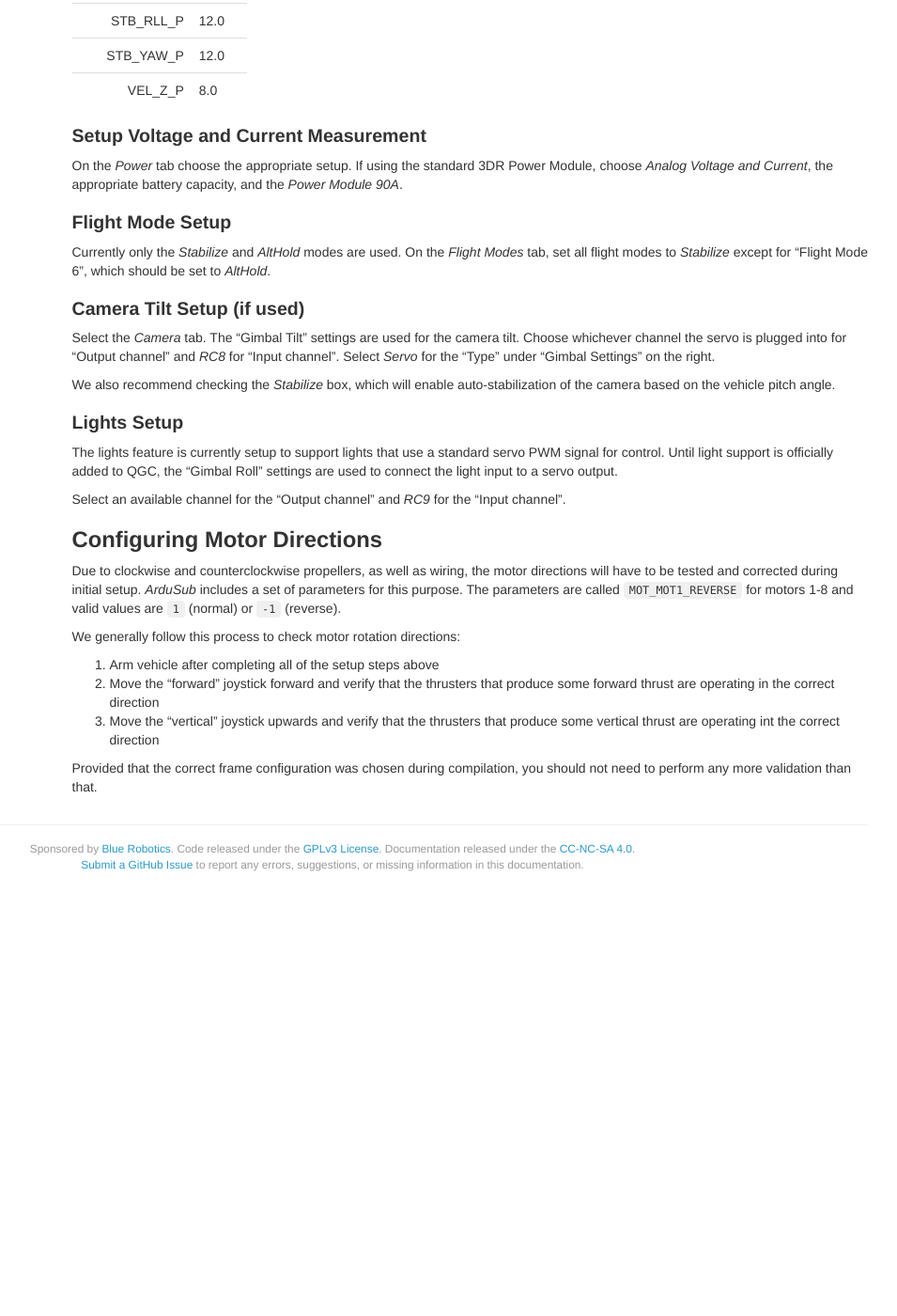
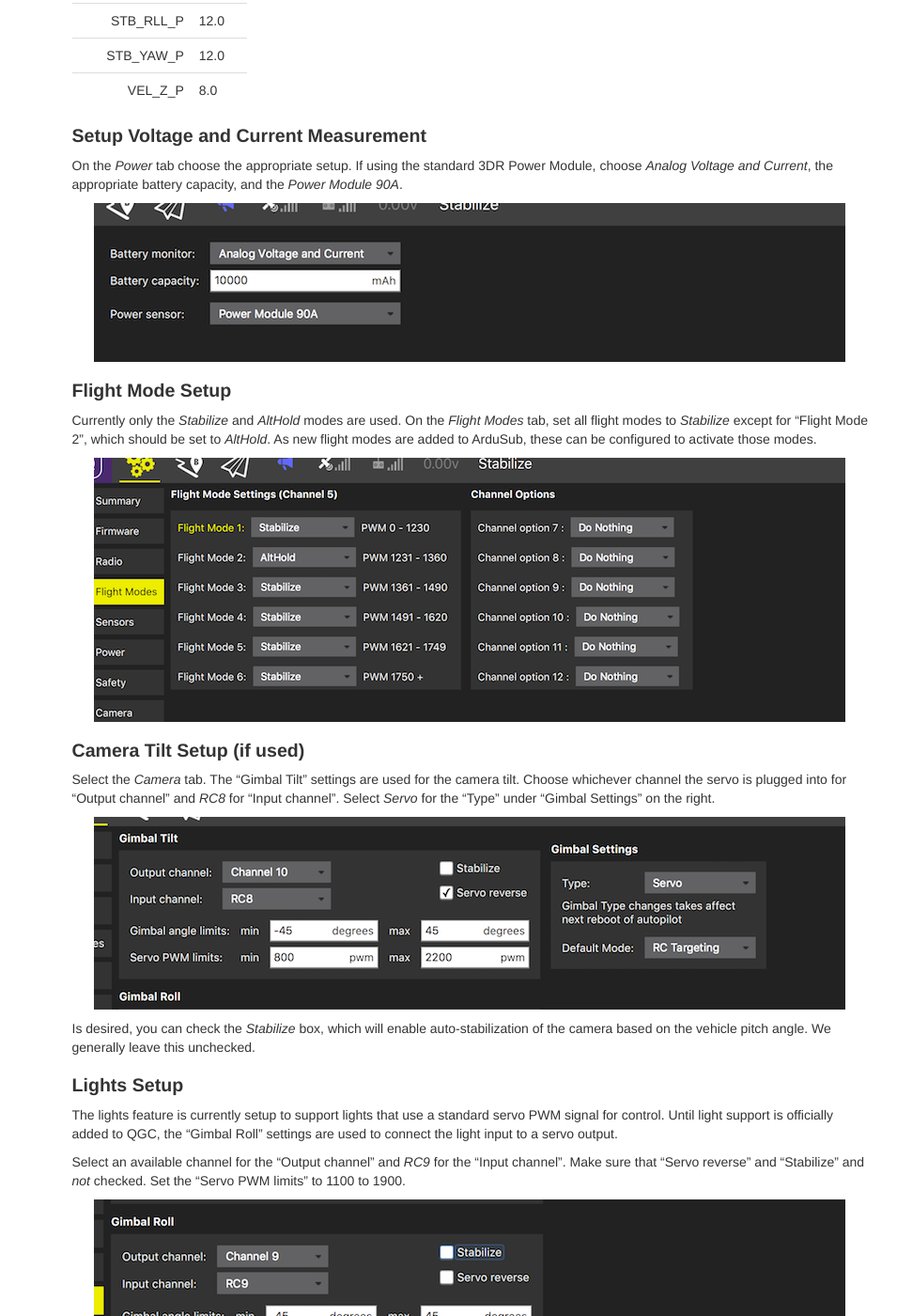
Before and after one commit to bluerobotics/retired-ardusub-docs, a Jekyll site: the page built from pages/initial-setup.md, in a window 1280 px wide and 1400 px high, scrolled down 6767 px. Shown: the whole window at 94% size, without its empty margins (286-1241 px from the left). Built offline with Jekyll 4.4.1, drawn with Linux system fonts in a browser that asks for light colours; nearby versions of some CDN libraries; some web fonts are replaced; comment, search, counter and statistics services are not loaded; before the commit the page ends 7716 px from its top, so only the background shows below that; some of the changed text lies outside the part shown.

Commit message:
Add more QGC setup screenshots.

```diff
--- a/pages/initial-setup.md
+++ b/pages/initial-setup.md
@@ -136,7 +136,7 @@ Once the controller is connected to QGC for the first time, we must calibrate th
 
 We recommend the button assignments shown in the image below:
 
-<img src="/images/controller.png" class="img-responsive" />
+<img src="/images/controller.png" class="img-responsive img-center" />
 
 Each button can be assigned to one primary function and one alternate "shift" function. If the "shift" functions are used, then a "shift" button must be assigned. This works like the shift key on your keyboard, altering the functionality of other buttons while pressed.
 
@@ -227,25 +227,33 @@ The following are the recommended control system parameters for the BlueROV. The
 
 On the *Power* tab choose the appropriate setup. If using the standard 3DR Power Module, choose *Analog Voltage and Current*, the appropriate battery capacity, and the *Power Module 90A*.
 
+<img src="/images/qgc/power-setup-1.png" class="img-responsive img-center" />
+
 ### Flight Mode Setup
 
-Currently only the *Stabilize* and *AltHold* modes are used. On the *Flight Modes* tab, set all flight modes to *Stabilize* except for "Flight Mode 6", which should be set to *AltHold*.
+Currently only the *Stabilize* and *AltHold* modes are used. On the *Flight Modes* tab, set all flight modes to *Stabilize* except for "Flight Mode 2", which should be set to *AltHold*. As new flight modes are added to ArduSub, these can be configured to activate those modes.
+
+<img src="/images/qgc/flight-mode-setup-1.png" class="img-responsive img-center" />
 
 ### Camera Tilt Setup (if used)
 
 Select the *Camera* tab. The "Gimbal Tilt" settings are used for the camera tilt. Choose whichever channel the servo is plugged into for "Output channel" and *RC8* for "Input channel". Select *Servo* for the "Type" under "Gimbal Settings" on the right.
 
-We also recommend checking the *Stabilize* box, which will enable auto-stabilization of the camera based on the vehicle pitch angle.
+<img src="/images/qgc/camera-tilt-setup-1.png" class="img-responsive img-center" />
+
+Is desired, you can check the *Stabilize* box, which will enable auto-stabilization of the camera based on the vehicle pitch angle. We generally leave this unchecked.
 
 ### Lights Setup
 
 The lights feature is currently setup to support lights that use a standard servo PWM signal for control. Until light support is officially added to QGC, the "Gimbal Roll" settings are used to connect the light input to a servo output.
 
-Select an available channel for the "Output channel" and *RC9* for the "Input channel".
+Select an available channel for the "Output channel" and *RC9* for the "Input channel". Make sure that "Servo reverse" and "Stabilize" and *not* checked. Set the "Servo PWM limits" to 1100 to 1900.
+
+<img src="/images/qgc/lights-setup-1.png" class="img-responsive img-center" />
 
 ## Configuring Motor Directions
 
-Due to clockwise and counterclockwise propellers, as well as wiring, the motor directions will have to be tested and corrected during initial setup. *ArduSub* includes a set of parameters for this purpose. The parameters are called `MOT_MOT1_REVERSE` for motors 1-8 and valid values are `1` (normal) or `-1` (reverse).
+Due to clockwise and counterclockwise propellers, as well as wiring, the motor directions will have to be tested and corrected during initial setup. *ArduSub* includes a set of parameters for this purpose. The parameters are called `MOT_1_REVERSE` for motors 1-8 and valid values are `1` (normal) or `-1` (reverse).
 
 We generally follow this process to check motor rotation directions:
 
```
Also changed, not shown: other parts of pages/initial-setup.md (+4 -4 lines), images/qgc/camera-tilt-setup-1.png (added), images/qgc/flight-mode-setup-1.png (added), images/qgc/lights-setup-1.png (added), images/qgc/power-setup-1.png (added).
